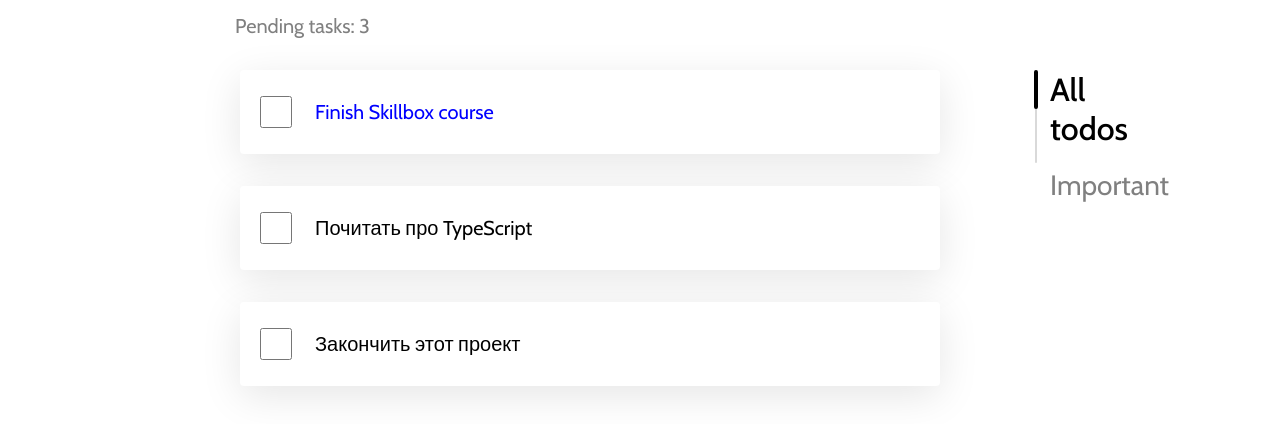
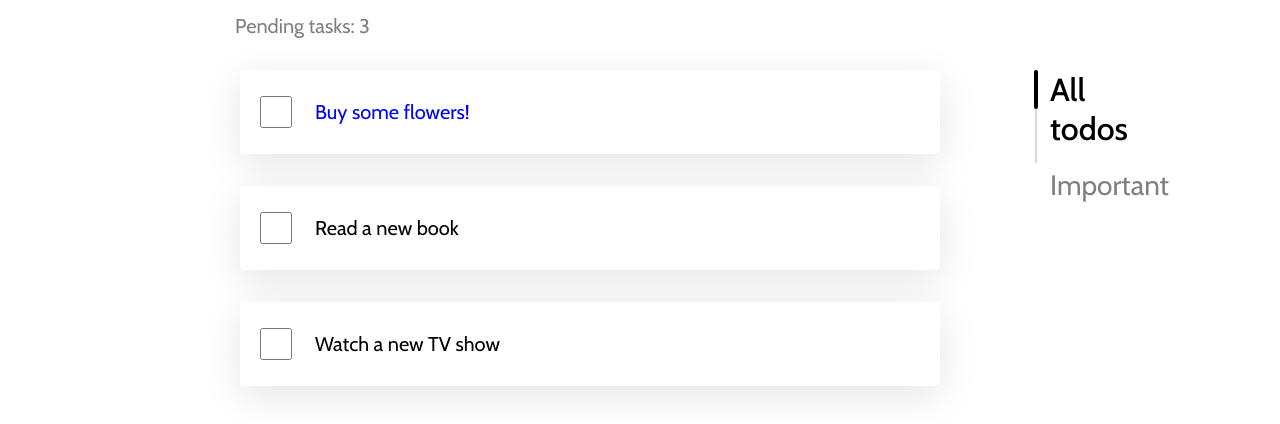
Before and after one commit to eugeneqg/to_do_app, a React (Create React App) app: page / in a window 1280 px wide. Shown: the part 510-934 px from the top of the page. Built offline with nearby package versions, Linux system fonts and the light colour scheme.

Commit message:
Updated data

```diff
--- a/src/app/App.js
+++ b/src/app/App.js
@@ -9,9 +9,9 @@ class App extends Component {
         super(props);
           this.state = {
             data: [
-                {label: "Finish Skillbox course", important: true, id: 1, check: false},
-                {label: "Почитать про TypeScript", important: false, id: 2, check: false},
-                {label: "Закончить этот проект", important: false, id: 3, check: false}
+                {label: "Buy some flowers!", important: true, id: 1, check: false},
+                {label: "Read a new book", important: false, id: 2, check: false},
+                {label: "Watch a new TV show", important: false, id: 3, check: false}
             ],
 
             filter: "all",
```
